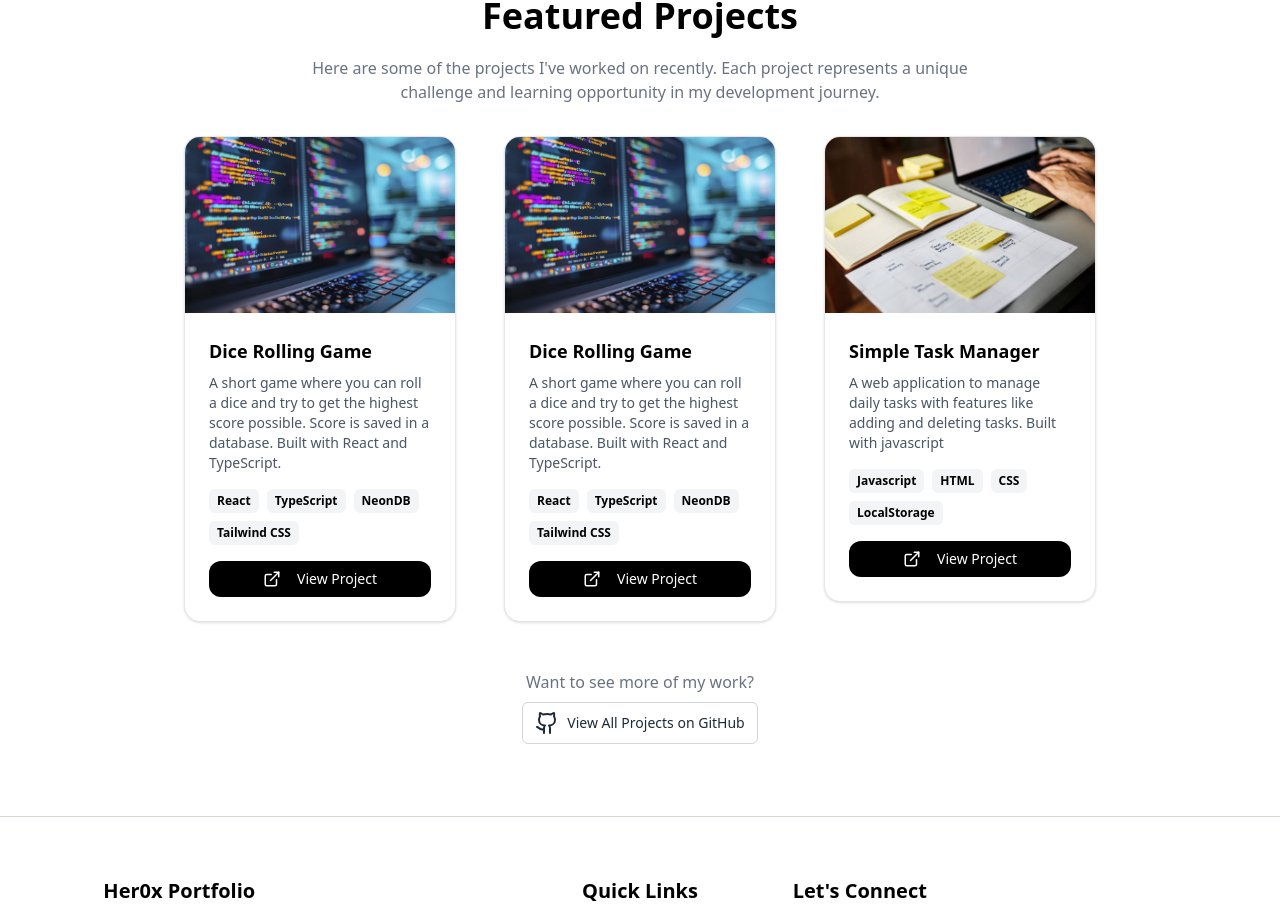
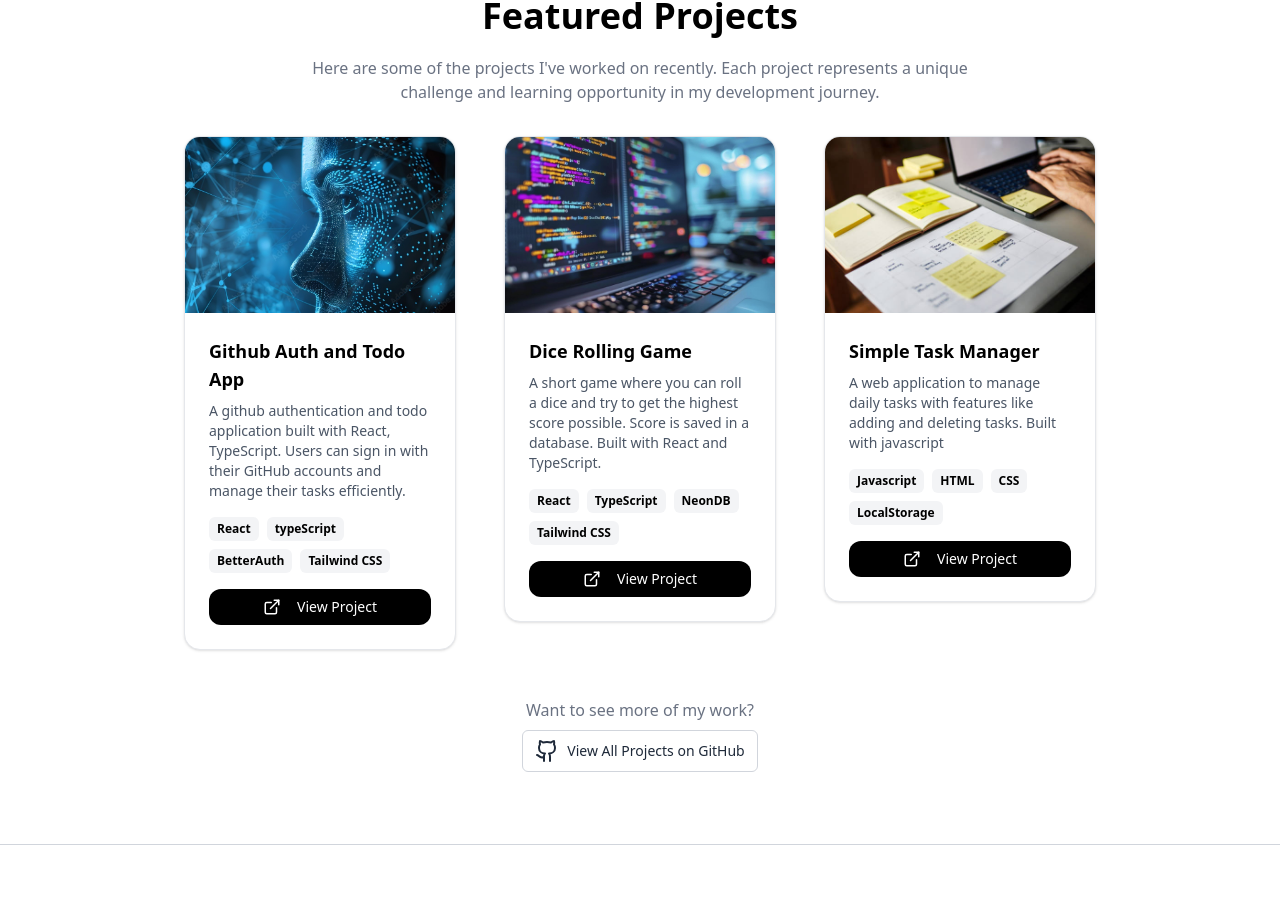
Before and after one commit to Her0x00/portfolio, a Next.js app: page / in a window 1280 px wide. Shown: the part 2620-3529 px from the top of the page. Built offline with nearby package versions, Linux system fonts and the light colour scheme.

Commit message:
added another project

```diff
--- a/src/app/components/Projects.tsx
+++ b/src/app/components/Projects.tsx
@@ -18,11 +18,11 @@ export default function Projects() {
                     <div className='mt-8 flex flex-wrap gap-12 justify-center items-start'>
                         <div className='w-full sm:w-1/2 md:w-1/3 lg:w-1/4'>
                             <ProjectCard
-                                image="/images/project1.jpg"
-                                title="Dice Rolling Game"
-                                description="A short game where you can roll a dice and try to get the highest score possible. Score is saved in a database. Built with React and TypeScript."
-                                projectUrl="https://github.com/Her0x00/dice-rolling-game"
-                                technologies={["React", "TypeScript", "NeonDB", "Tailwind CSS"]}
+                                image="/images/Auth.jpg"
+                                title="Github Auth and Todo App"
+                                description="A github authentication and todo application built with React, TypeScript. Users can sign in with their GitHub accounts and manage their tasks efficiently."
+                                projectUrl="https://github.com/Her0x00/Auth-project-and-Todo-app."
+                                technologies={["React", "typeScript", "BetterAuth", "Tailwind CSS"]}
                             />
                         </div>
 
```
Also changed, not shown: public/images/Auth.jpg (added).
